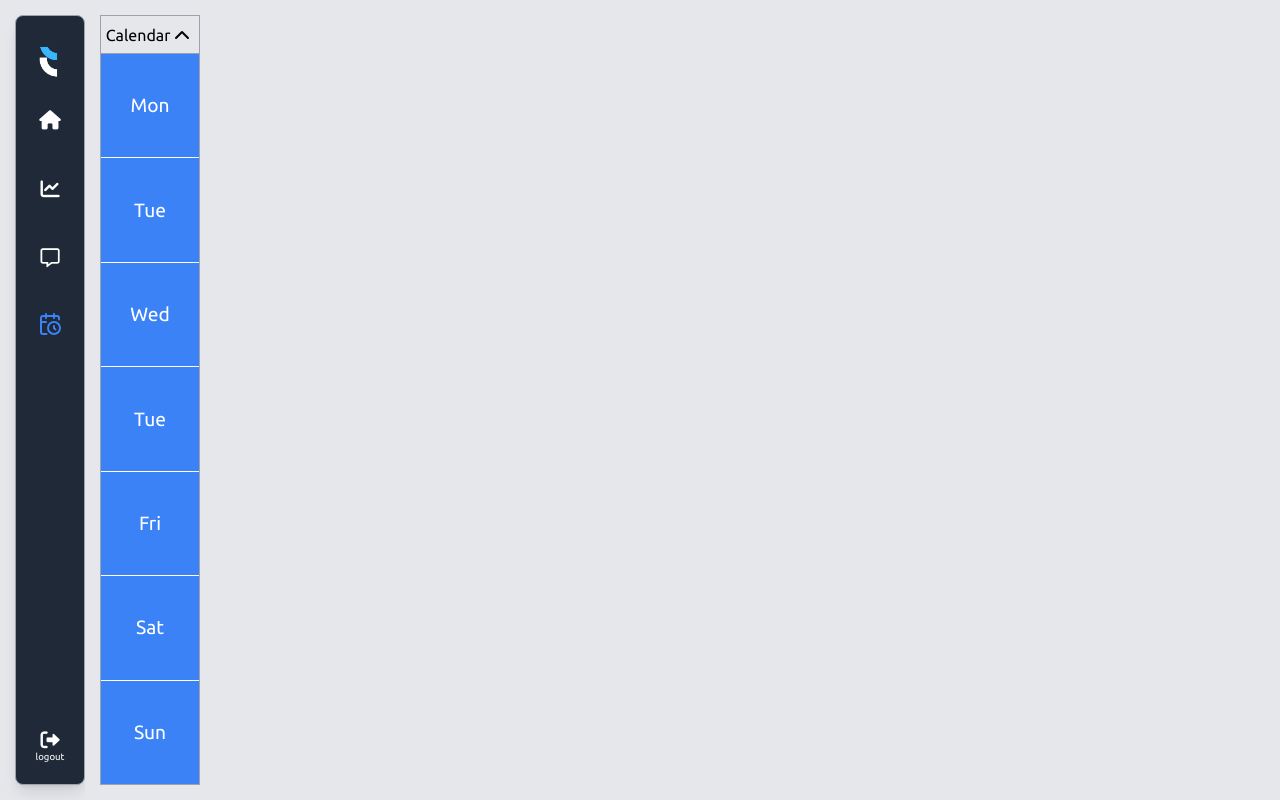
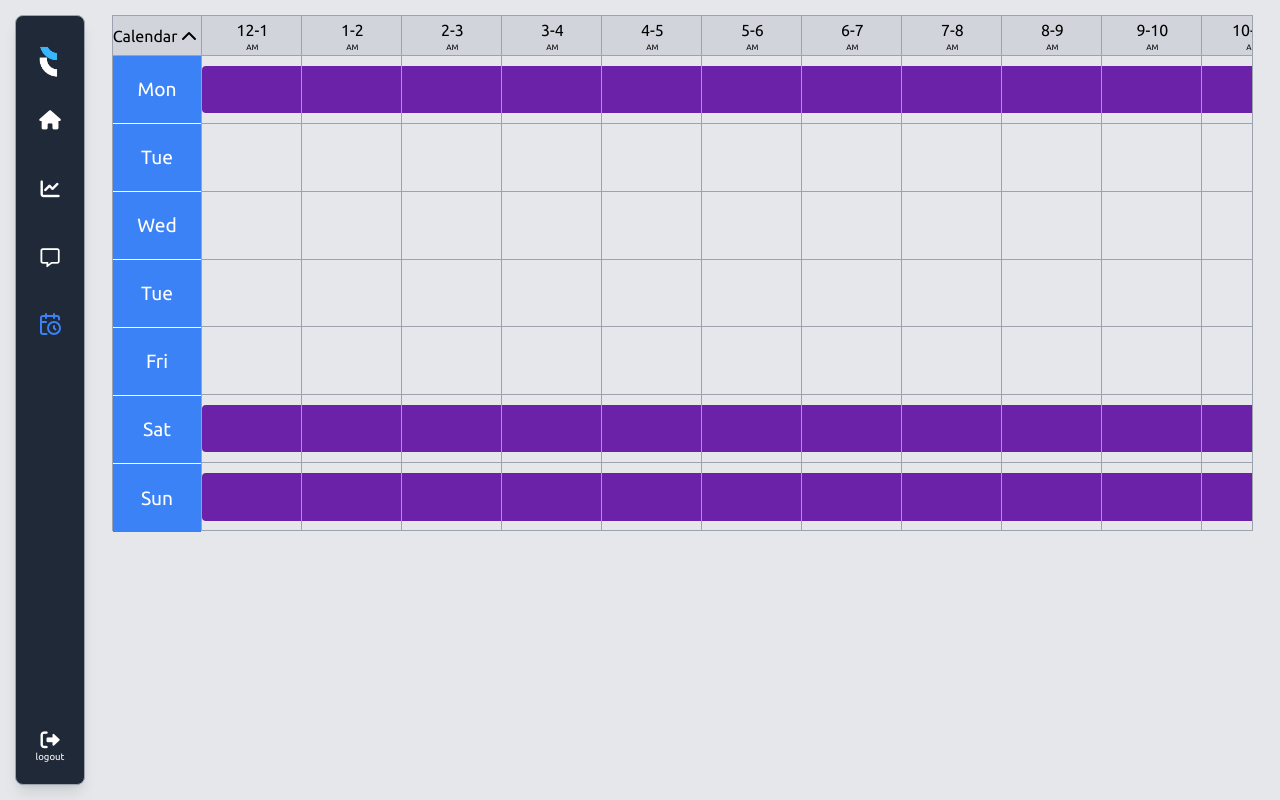
Before and after one commit to stimpy3/Tac, a React (Vite) app in the folder client/: page /timetable in a window 1280 px wide. Built offline with nearby package versions, Linux system fonts and the light colour scheme.

Commit message:
timetable added current time line and more ui, not customisable, cant add event yet

```diff
--- a/client/src/components/timeTable/timeTable.jsx
+++ b/client/src/components/timeTable/timeTable.jsx
@@ -8,15 +8,28 @@ const TimeTable=()=>{
   const handleCalender=()=>{
       setShowCalendar(prev=>!prev);
   };//pok
+  let width=100;
+
+  const lines = Array.from({ length: 23 }, (_, i) => (
+                     <div key={i} data-label="verticalLines" className="absolute z-[5px] min-w-[0.5px] h-[calc(100%+40px)] bg-gray-400"
+                      style={{ left: `${(i+1) * width - 1}px` }}/>));
+
+  const now = new Date();
+  const hours = now.getHours();    // 0–23
+  const minutes = now.getMinutes(); // 0–59
+  const minsSinceMidnight= hours*60+minutes;
+  const leftDistance=Math.floor(minsSinceMidnight*(width/60));
+
 
     return(
-        <div className='w-screen h-screen bg-gray-500 flex'>
+        <div className='w-screen h-screen bg-gray-500 flex '>
           <Sidebar/>
-          <div className='w-[calc(100%-85px)] ml-[85px] bg-gray-200 relative p-[15px]'>
-              <div className='w-[100px] h-full  flex flex-col items-center border-[1px] border-gray-400'>
-                <section className='flex justify-center items-center w-full h-[40px] border-b-[1px] border-gray-400'>Calendar<button onClick={handleCalender}>{(showCalender)?<ChevronDown  className='rotate-[-180] transition-transform duration-300 '/>:<ChevronDown className='rotate-180 transition-transform duration-300'/>}</button></section>
+          <div data-label='outerRightContainer' className=' w-[calc(100%-85px)] ml-[85px] bg-gray-200  p-[15px] flex justify-center '>
+              <div data-label='timeTableContainer'  className='h-[516px] w-[98%] flex relative border-[1px] border-gray-400'>
+              <div className={`w-[${width}px] h-full  flex flex-col items-center border-r-[1px] border-gray-400`}>
+                <section className='flex justify-center items-center w-full min-h-[40px] bg-gray-300 border-b-[1px] border-gray-400'>Calendar<button onClick={handleCalender}>{(showCalender)?<ChevronDown  className='rotate-[-180] h-full transition-transform duration-300 '/>:<ChevronDown className='rotate-180 transition-transform duration-300'/>}</button></section>
                  { (showCalender)?
-                 <div className='absolute top-[40px] left-[5px] z-10'>
+                 <div className='absolute top-[40px] left-[-5px] z-10'>
                    <Calendar/>
                  </div>
                  :
@@ -24,18 +37,78 @@ const TimeTable=()=>{
                    <Calendar/>
                  </div>
                  }
-                 <section className='h-full w-full bg-blue-500 flex flex-col items-center text-white text-[1.2rem]'>
-                    <div className='flex-1 w-full flex items-center justify-center border-b-[1px] border-white'>Mon</div>
-                    <div className='flex-1 w-full flex items-center justify-center border-b-[1px] border-white'>Tue</div>
-                    <div className='flex-1 w-full flex items-center justify-center border-b-[1px] border-white'>Wed</div>
-                    <div className='flex-1 w-full flex items-center justify-center border-b-[1px] border-white'>Tue</div>
-                    <div className='flex-1 w-full flex items-center justify-center border-b-[1px] border-white'>Fri</div>
-                    <div className='flex-1 w-full flex items-center justify-center  border-b-[1px] border-white'>Sat</div>
-                    <div className='flex-1 w-full flex items-center justify-center'>Sun</div>
+                 <section data-label='daysNameContainer' className='h-[476px] w-full bg-blue-500 flex flex-col items-center text-white text-[1.2rem]'>
+                    <div className='h-[68px] w-full flex items-center justify-center border-b-[1px] border-white'>Mon</div>
+                    <div className='h-[68px] w-full flex items-center justify-center border-b-[1px] border-white'>Tue</div>
+                    <div className='h-[68px] w-full flex items-center justify-center border-b-[1px] border-white'>Wed</div>
+                    <div className='h-[68px] w-full flex items-center justify-center border-b-[1px] border-white'>Tue</div>
+                    <div className='h-[68px] w-full flex items-center justify-center border-b-[1px] border-white'>Fri</div>
+                    <div className='h-[68px] w-full flex items-center justify-center  border-b-[1px] border-white'>Sat</div>
+                    <div className='h-[68px] w-full flex items-center justify-center'>Sun</div>
                  </section>
               </div>
 
+              <div data-label='contentContainer' className='min-w-[900px] overflow-y-hidden overflow-x-hidden h-full bg-gray-200 flex flex-col relative'>
+                <div data-label="currentLineContainer" className="absolute z-[6px] w-fit h-[480px] bottom-0 flex flex-col items-center"   style={{ left: `${leftDistance-7}px` }}>
+                   <div data-label="currentLineCircle" className="w-[12px] h-[12px] border-[3px] border-blue-500 bg-transparent rounded-full"></div>
+                   <div data-label="currentLine" className="h-full w-[3px] bg-blue-500"></div>
+                </div>
+                {lines}
+                <section data-label='timeContainer' className='w-[2400px] min-h-[40px] bg-gray-300 flex border-gray-400 border-b-[1px]'>
+                    <div className='w-[100px] flex flex-col items-center justify-center'>12-1<span className='text-[0.5rem]'>AM</span></div>
+                    <div className='w-[100px] flex flex-col items-center justify-center'>1-2<span className='text-[0.5rem]'>AM</span></div>
+                    <div className='w-[100px] flex flex-col items-center justify-center'>2-3<span className='text-[0.5rem]'>AM</span></div>
+                    <div className='w-[100px] flex flex-col items-center justify-center'>3-4<span className='text-[0.5rem]'>AM</span></div>
+                    <div className='w-[100px] flex flex-col items-center justify-center'>4-5<span className='text-[0.5rem]'>AM</span></div>
+                    <div className='w-[100px] flex flex-col items-center justify-center'>5-6<span className='text-[0.5rem]'>AM</span></div>
+                    <div className='w-[100px] flex flex-col items-center justify-center'>6-7<span className='text-[0.5rem]'>AM</span></div>
+                    <div className='w-[100px] flex flex-col items-center justify-center'>7-8<span className='text-[0.5rem]'>AM</span></div>
+                    <div className='w-[100px] flex flex-col items-center justify-center'>8-9<span className='text-[0.5rem]'>AM</span></div>
+                    <div className='w-[100px] flex flex-col items-center justify-center'>9-10<span className='text-[0.5rem]'>AM</span></div>
+                    <div className='w-[100px] flex flex-col items-center justify-center'>10-11<span className='text-[0.5rem]'>AM</span></div>
+                    <div className='w-[100px] flex flex-col items-center justify-center'>11-12<span className='text-[0.5rem]'>AM</span></div>
+                    <div className='w-[100px] flex flex-col items-center justify-center'>12-1<span className='text-[0.5rem]'>PM</span></div>
+                    <div className='w-[100px] flex flex-col items-center justify-center'>1-2<span className='text-[0.5rem]'>PM</span></div>
+                    <div className='w-[100px] flex flex-col items-center justify-center'>2-3<span className='text-[0.5rem]'>PM</span></div>
+                    <div className='w-[100px] flex flex-col items-center justify-center'>3-4<span className='text-[0.5rem]'>PM</span></div>
+                    <div className='w-[100px] flex flex-col items-center justify-center'>4-5<span className='text-[0.5rem]'>PM</span></div>
+                    <div className='w-[100px] flex flex-col items-center justify-center'>5-6<span className='text-[0.5rem]'>PM</span></div>
+                    <div className='w-[100px] flex flex-col items-center justify-center'>6-7<span className='text-[0.5rem]'>PM</span></div>
+                    <div className='w-[100px] flex flex-col items-center justify-center'>7-8<span className='text-[0.5rem]'>PM</span></div>
+                    <div className='w-[100px] flex flex-col items-center justify-center'>8-9<span className='text-[0.5rem]'>PM</span></div>
+                    <div className='w-[100px] flex flex-col items-center justify-center'>9-10<span className='text-[0.5rem]'>PM</span></div>
+                    <div className='w-[100px] flex flex-col items-center justify-center'>10-11<span className='text-[0.5rem]'>PM</span></div>
+                    <div className='w-[100px] flex flex-col items-center justify-center '>11-12<span className='text-[0.5rem]'>PM</span></div>
 
+                </section>
+                <section data-label='planContainer' className='flex flex-col w-[2400px] h-[476px] border-b-[1px]'>
+                    <div className='h-[68px] w-full flex items-center border-b-[1px] border-gray-400 py-[10px]'>
+                      <div className='h-full w-[90%] bg-purple-800 rounded'></div>
+                    </div>
+                    <div className='h-[68px] w-full flex items-center border-b-[1px] border-gray-400 py-[10px]'>
+
+                    </div>
+                    <div className='h-[68px] w-full flex items-center border-b-[1px] border-gray-400 py-[10px]'>
+
+                    </div>
+                    <div className='h-[68px] w-full flex items-center border-b-[1px] border-gray-400 py-[10px]'>
+
+                    </div>
+                    <div className='h-[68px] w-full flex items-center border-b-[1px] border-gray-400 py-[10px]'>
+
+                    </div>
+                    <div className='h-[68px] w-full flex items-center border-b-[1px] border-gray-400 py-[10px]'>
+                      <div className='h-full w-[90%] bg-purple-800 rounded'></div>
+                    </div>
+                    <div className='h-[68px] w-full flex items-center py-[10px]'>
+                      <div className='h-full w-[90%] bg-purple-800 rounded'></div>
+                    </div>
+
+                </section>
+              </div>
+
+
+          </div>
           </div>
       </div>
     );
```
